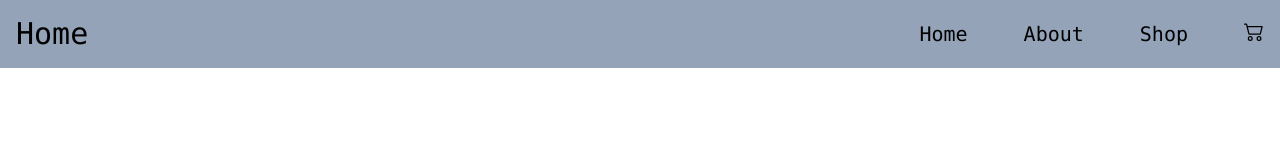
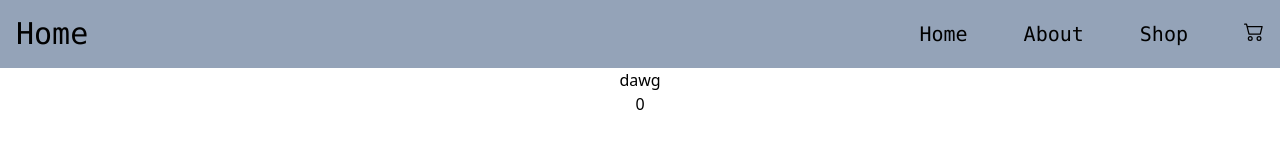
Before and after one commit to Novachaos82/shopping-cart, a React (Create React App) app: page /cart in a window 1280 px wide. Shown: the top 166 px of the page. Built offline with nearby package versions, Linux system fonts and the light colour scheme; the HTML template or start-up script is replaced by a standard one.

Commit message:
refactor cart.jsx and add quantity, delete handler on each cartItems

```diff
--- a/src/App.jsx
+++ b/src/App.jsx
@@ -22,14 +22,17 @@ const App = () => {
     }
   };
 
-  const changeQuantity = (id, quantity) => {
+  const deleteCartItem = (id) => {
+    let newArr = cart.filter((x) => x.id !== id);
+    setCart(newArr);
+  };
+
+  const changeQuantity = (id, quantity) =>
     setCart(
       cart.map((item) =>
         item.id === id ? { ...item, qty: item.qty + quantity } : item
       )
     );
-  };
-
   return (
     <Router>
       <div className="App">
@@ -43,7 +46,16 @@ const App = () => {
             path="/shop/:id"
             element={<ProductPage addingToCart={addToCart} />}
           />
-          <Route path="/cart" element={<Cart showCart={cart} />} />
+          <Route
+            path="/cart"
+            element={
+              <Cart
+                showCart={cart}
+                changeQty={changeQuantity}
+                deleteItem={deleteCartItem}
+              />
+            }
+          />
         </Routes>
       </div>
     </Router>
--- a/src/components/Shop/cart.jsx
+++ b/src/components/Shop/cart.jsx
@@ -1,6 +1,5 @@
-import { useEffect, useState } from "react";
-
-const Cart = ({ showCart, changeQty }) => {
+import { CartItems } from "./cartItems";
+const Cart = ({ showCart, changeQty, deleteItem }) => {
   //const location = useLocation();
   //const [storing, setStoring] = useState([]);
 
@@ -14,21 +13,41 @@ const Cart = ({ showCart, changeQty }) => {
   //{
   //  console.log(showQuantity.qty);
   //}
-  const [cart, setCart] = useState([]);
+  //const [cart, setCart] = useState([]);
 
-  useEffect(() => {
-    setCart((prev) => [...prev, showCart]);
-  }, []);
+  //useEffect(() => {
+  //  setCart((prev) => [...prev, showCart]);
+  //}, []);
 
-  const total = cart.map((item) =>
-    item
-      .map((obj) => obj.price * obj.qty)
-      .reduce((acc, prevVal) => acc + prevVal, 0)
-  );
+  const total = showCart
+    .map((item) => item.price * item.qty)
+    .reduce((acc, currValue) => acc + currValue, 0);
+  //{
+  //  {
+  //    showCart.map((item) => {
+  //      console.log(item.id);
+  //    });
+  //  }
+  //}
+
+  const items = showCart.map((items) => (
+    <CartItems
+      key={items.id}
+      {...items}
+      //cartObjects={cart}
+      //id={obj.id}
+      //image={obj.image}
+      //price={obj.price}
+      //name={obj.name}
+      //itemQuanity={obj.qty}
+      changeQty={changeQty}
+      deleteItem={deleteItem}
+    />
+  ));
 
   return (
     <div>
-      {cart.map((items) => {
+      {/*{cart.map((items) => {
         return items.map((item, index) => {
           return (
             <div key={index}>
@@ -39,7 +58,9 @@ const Cart = ({ showCart, changeQty }) => {
             </div>
           );
         });
-      })}
+      })}*/}
+      <div>dawg{items}</div>
+      {total}
     </div>
   );
 };
--- a/src/components/Shop/cartItems.jsx
+++ b/src/components/Shop/cartItems.jsx
@@ -0,0 +1,25 @@
+const CartItems = ({ id, image, price, name, qty, changeQty, deleteItem }) => {
+  const deleteHandler = () => deleteItem(id);
+  const increaseQtyHandler = () => changeQty(id, +1);
+  const decreaseQtyHandler = () => changeQty(id, -1);
+  //{
+  //  cartObjects.map((items) => {
+  //    items.map((obj) => {
+  //      console.log(obj.id);
+  //    });
+  //  });
+  //}
+  return (
+    <div>
+      <div>{name}</div>
+      <div>{qty}</div>
+      <button onClick={increaseQtyHandler}>increase</button>
+      <button onClick={decreaseQtyHandler}>decrease</button>
+      <div>
+        <button onClick={deleteHandler}>delete</button>
+      </div>
+    </div>
+  );
+};
+
+export { CartItems };
```
